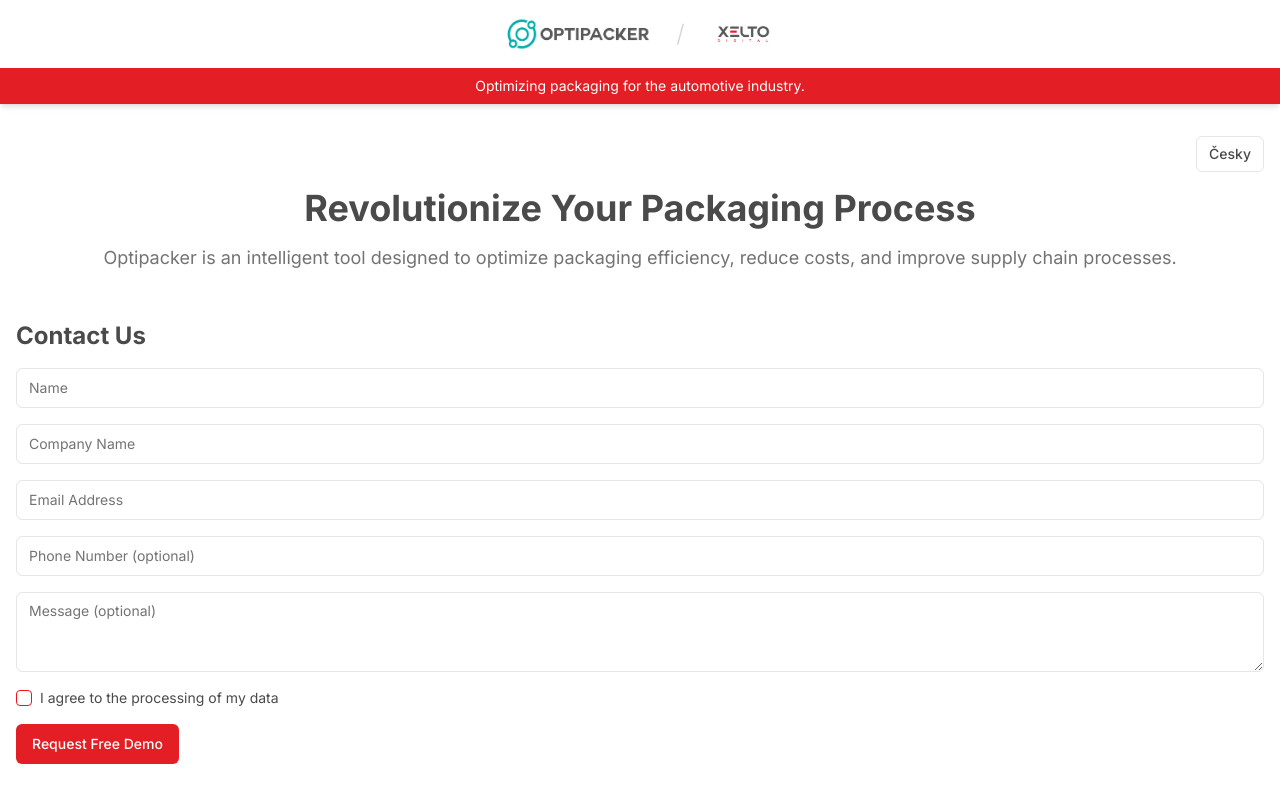
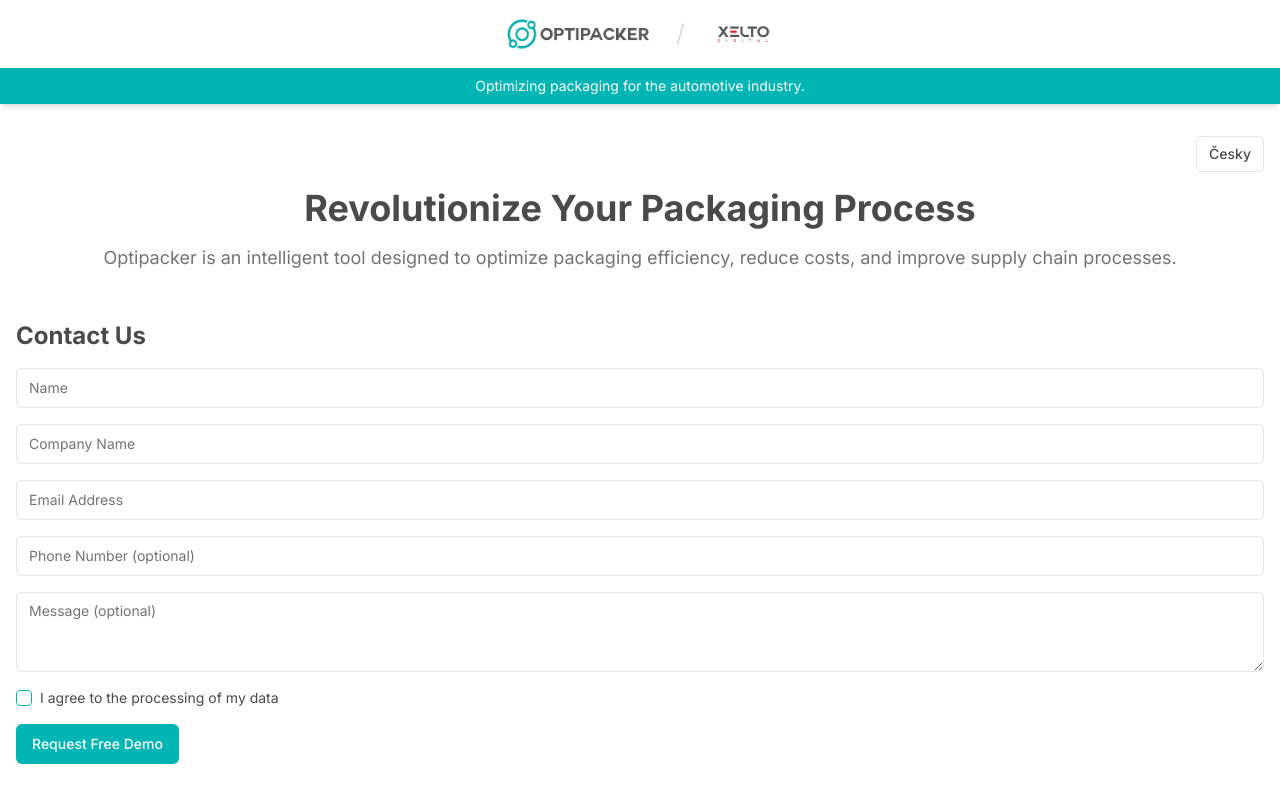
Before and after one commit to RELAXUJ/xelto_form, a Next.js app: page / in a window 1280 px wide. Shown: the top 800 px of the page. Built offline with nearby package versions, Linux system fonts and the light colour scheme.

Commit message:
change color

```diff
--- a/app/globals.css
+++ b/app/globals.css
@@ -13,7 +13,7 @@
     --popover: 0 0% 100%;
     --popover-foreground: 0 0% 29%;
 
-    --primary: 358 84% 50%;
+    --primary: 180 100% 35%;
     --primary-foreground: 0 0% 100%;
 
     --secondary: 0 0% 96%;
@@ -22,7 +22,7 @@
     --muted: 0 0% 96%;
     --muted-foreground: 0 0% 45%;
 
-    --accent: 358 84% 50%;
+    --accent: 180 100% 35%;
     --accent-foreground: 0 0% 100%;
 
     --destructive: 0 84% 60%;
--- a/components/ContactForm.tsx
+++ b/components/ContactForm.tsx
@@ -119,7 +119,7 @@ export default function ContactForm({ language }: ContactFormProps) {
           <Button
             type="submit"
             disabled={isSubmitting}
-            className="bg-xelto-red hover:bg-xelto-red/90 text-white w-full md:w-auto"
+            className="bg-xelto-green hover:bg-xelto-green/90 text-white w-full md:w-auto"
           >
             {language === "en" ? "Request Free Demo" : "Požádat o demo"}
           </Button>
--- a/components/Header.tsx
+++ b/components/Header.tsx
@@ -25,7 +25,7 @@ export default function Header({ language }: HeaderProps) {
           />
         </div>
       </div>
-      <div className="bg-xelto-red text-white text-center py-2">
+      <div className="bg-xelto-green text-white text-center py-2">
         <p className="text-sm">
           {language === "en"
             ? "Optimizing packaging for the automotive industry."
--- a/tailwind.config.js
+++ b/tailwind.config.js
@@ -51,8 +51,8 @@ module.exports = {
           foreground: "hsl(var(--card-foreground))",
         },
         xelto: {
-          red: "#E31E24",
           gray: "#4A4A4A",
+          green: "#00B5B3"
         },
       },
       borderRadius: {
```
